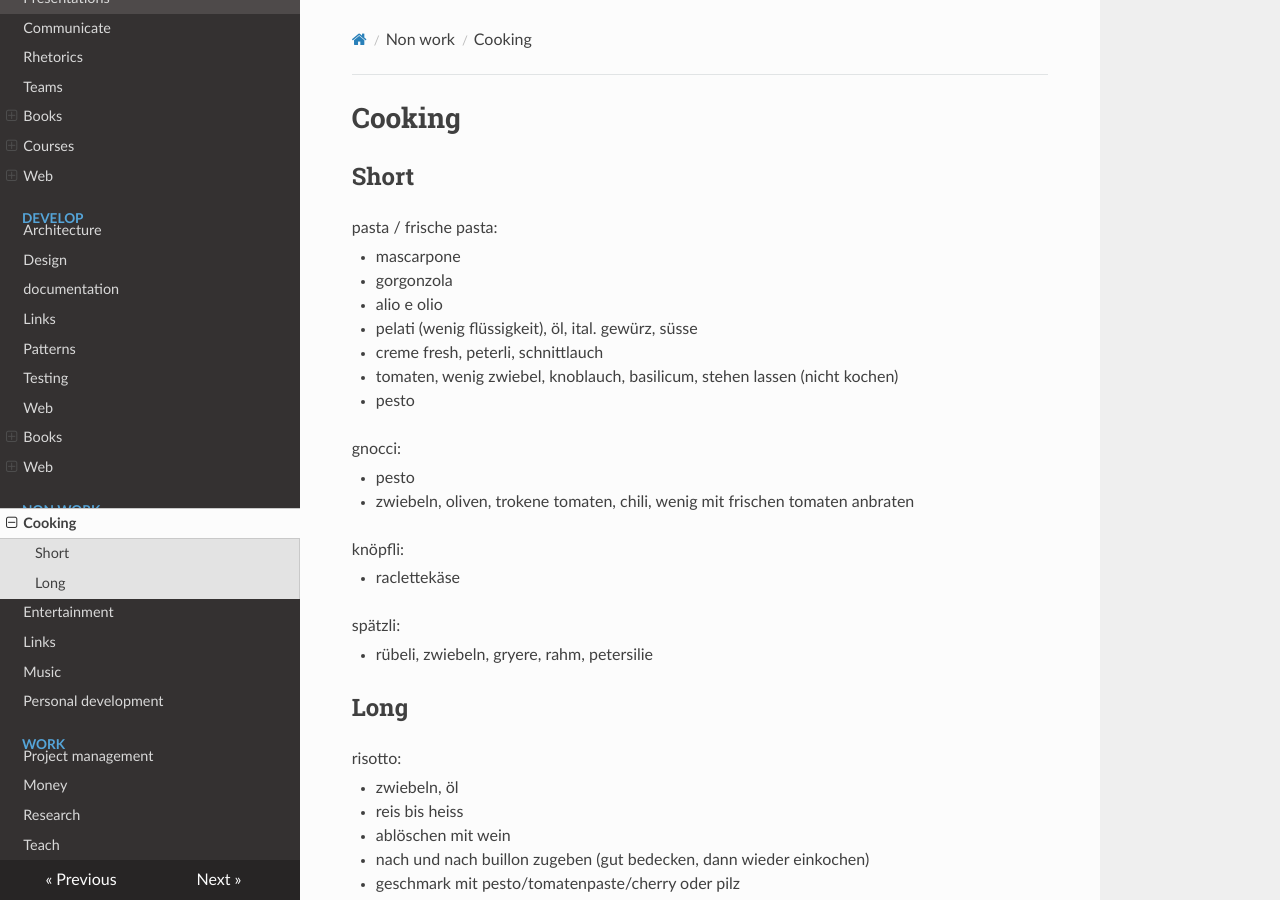
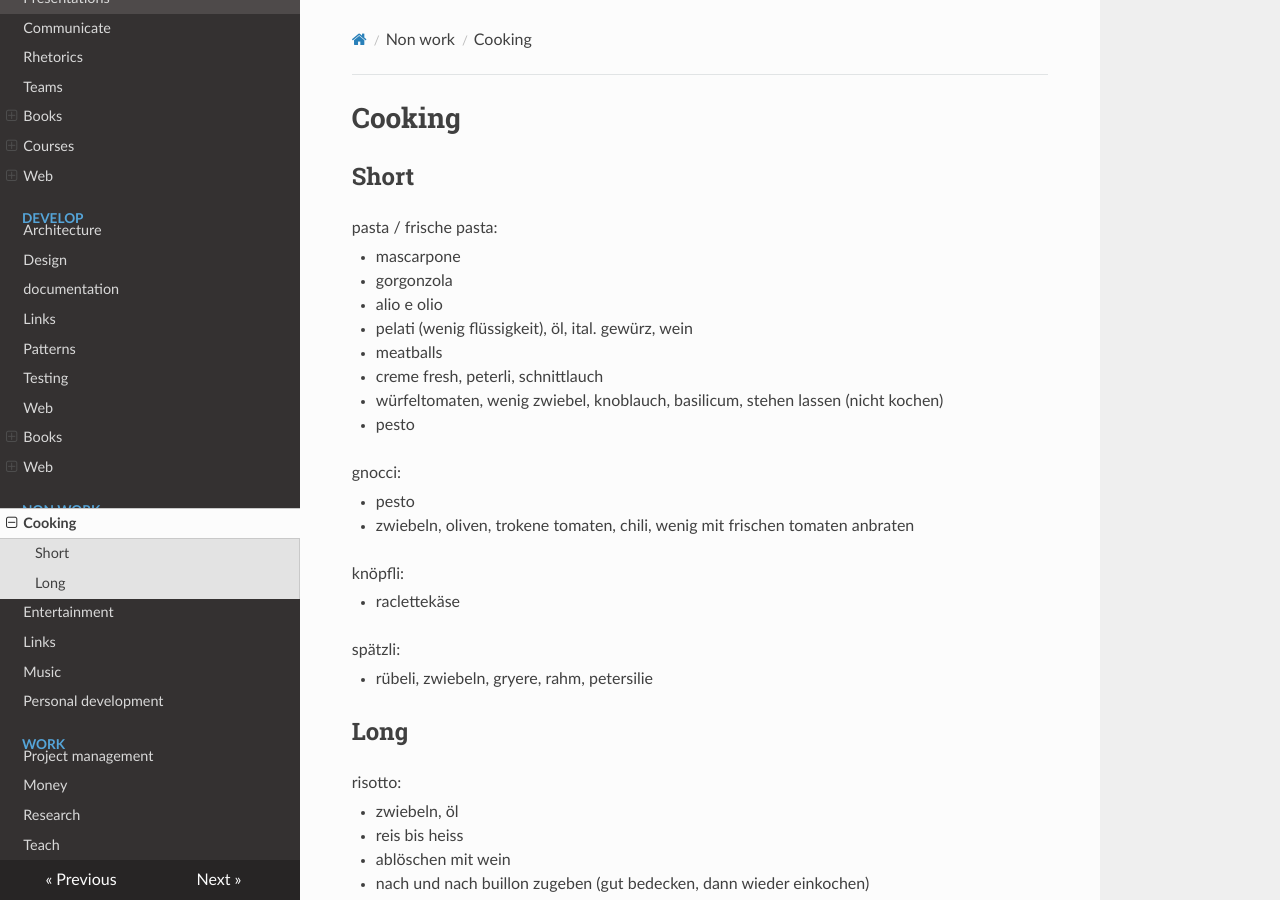
Before and after one commit to famoser/docs, an MkDocs documentation site: the page built from docs/non-work/coocking.md, in a window 1280 px wide and 900 px high. Built offline with MkDocs 1.6.1, drawn with Linux system fonts in a browser that asks for light colours; nearby versions of some CDN libraries.

Commit message:
Update coocking.md

```diff
--- a/docs/non-work/coocking.md
+++ b/docs/non-work/coocking.md
@@ -7,9 +7,10 @@ pasta / frische pasta:
 - mascarpone
 - gorgonzola
 - alio e olio
-- pelati (wenig flüssigkeit), öl, ital. gewürz, süsse
+- pelati (wenig flüssigkeit), öl, ital. gewürz, wein
+- meatballs
 - creme fresh, peterli, schnittlauch
-- tomaten, wenig zwiebel, knoblauch, basilicum, stehen lassen (nicht kochen)
+- würfeltomaten, wenig zwiebel, knoblauch, basilicum, stehen lassen (nicht kochen)
 - pesto
 
 gnocci:
```
